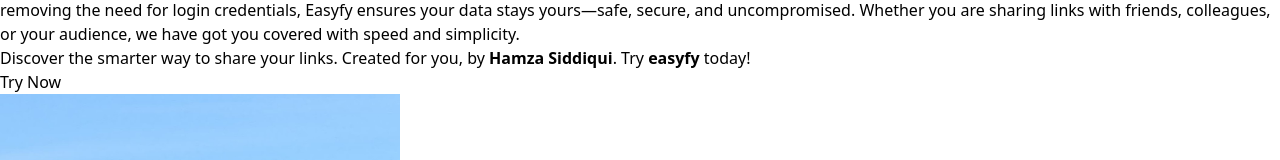
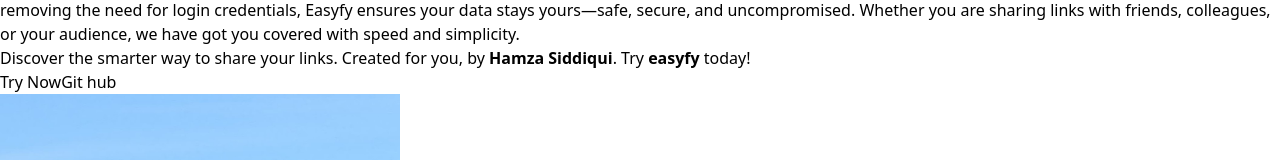
Before and after one commit to Hamza705-tech/easyfy.website, a Next.js app: page /about in a window 1280 px wide. Shown: the part 265-425 px from the top of the page. Built offline with nearby package versions, Linux system fonts and the light colour scheme.

Commit message:
Update page.js

```diff
--- a/app/about/page.js
+++ b/app/about/page.js
@@ -159,18 +159,13 @@
                   </span>
                 </button>
               </Link>
-              {/* <Link href="/github" target="_blank">
+               <Link href="/https://github.com/Hamza705-tech/Easyfy.git" target="_blank">
                 <button className="relative inline-flex items-center justify-center p-0.5 mb-2 overflow-hidden  text-gray-900 rounded-lg group bg-gradient-to-br from-teal-300 to-lime-300 group-hover:from-teal-300 group-hover:to-lime-300 dark:text-white dark:hover:text-gray-900 focus:ring-4 focus:outline-none focus:ring-lime-200 dark:focus:ring-lime-800 ">
                   <span className="relative px-4 py-2 transition-all ease-in duration-75 bg-white dark:bg-gray-900 rounded-md group-hover:bg-opacity-0  ">
-                    <Image
-                      src="/github-logo.png" // Update with the correct image path
-                      alt="Easyfy URL Shortening"
-                      width={30}
-                      height={10}
-                    />
+                    Git hub
                   </span>
                 </button>
-              </Link> */}
+              </Link>
             </div>
           </div>
 
```
